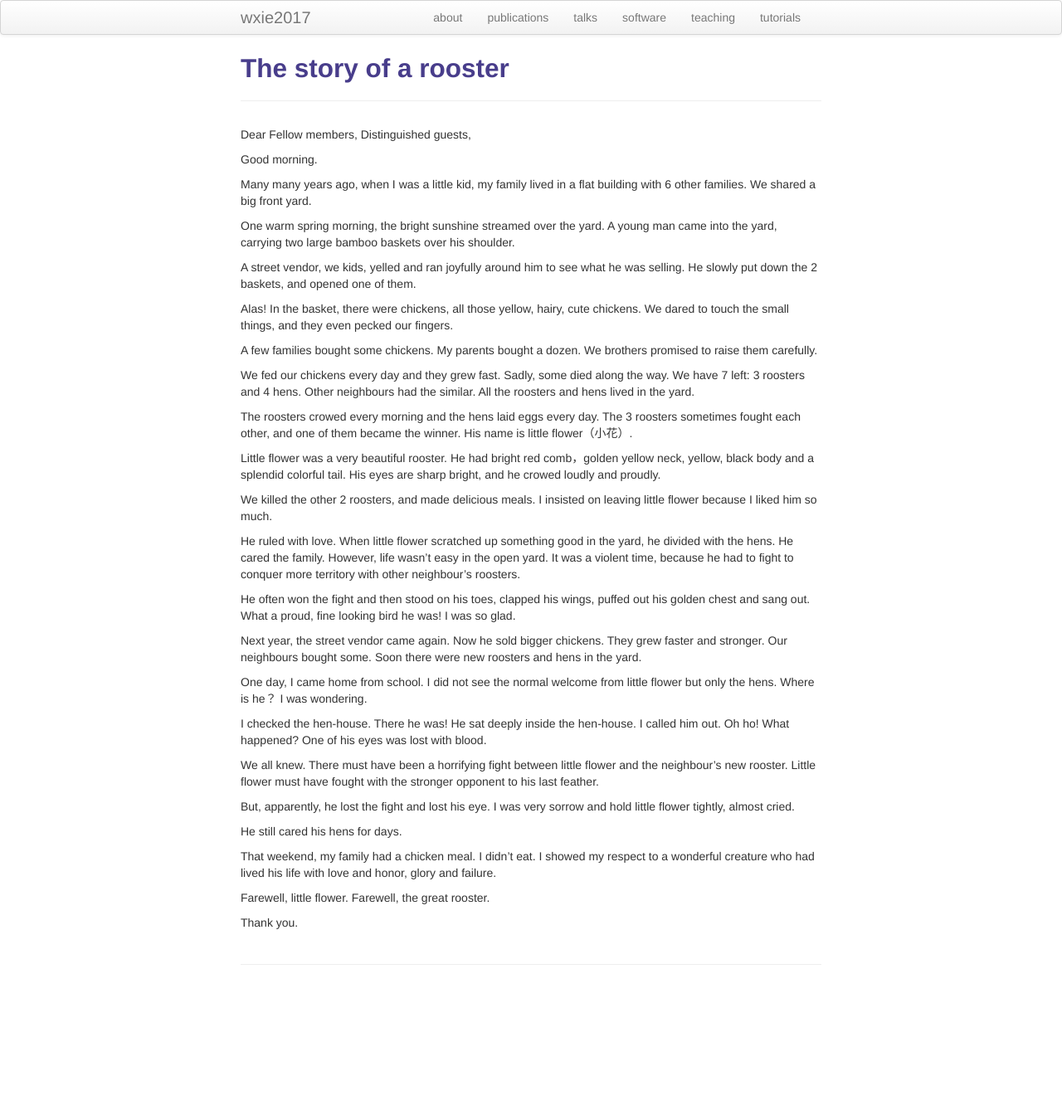
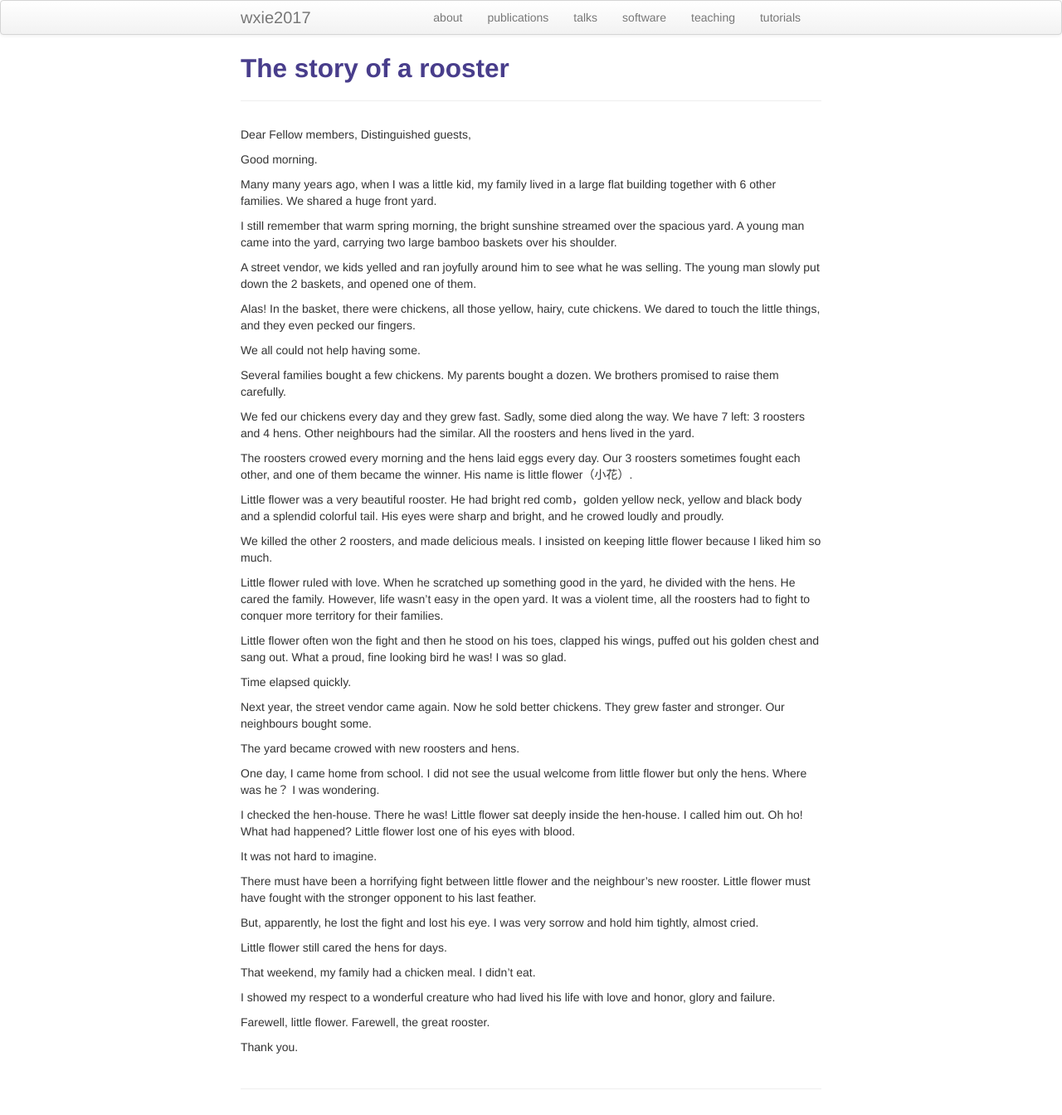
Before and after one commit to wxie2017/wxie2017.github.io, a Jekyll site: the page built from pages/speech/story_of_rooster.md, in a window 1280 px wide. Shown: the whole page at 83% size. Built offline with Jekyll 4.4.1, drawn with Linux system fonts in a browser that asks for light colours; before the commit the page ends 1194 px from its top, so only the background shows below that.

Commit message:
refine the story

```diff
--- a/pages/speech/story_of_rooster.md
+++ b/pages/speech/story_of_rooster.md
@@ -10,66 +10,78 @@ Distinguished guests,
 
 Good morning.
 
-Many many years ago, when I was a little kid, my family lived in a flat
-building with 6 other families. We shared a big front yard.
+Many many years ago, when I was a little kid, my family lived in a large
+flat building together with 6 other families. We shared a huge front yard.
 
-One warm spring morning, the bright sunshine streamed over the yard. A
-young man came into the yard, carrying two large bamboo baskets over his
-shoulder.
+I still remember that warm spring morning, the bright sunshine streamed
+over the spacious yard. A young man came into the yard, carrying two large
+bamboo baskets over his shoulder.
 
-A street vendor, we kids, yelled and ran joyfully around him to see what
-he was selling. He slowly put down the 2 baskets, and opened one of them.
+A street vendor, we kids yelled and ran joyfully around him to see what
+he was selling. The young man slowly put down the 2 baskets, and opened
+one of them.
 
-Alas! In the basket, there were chickens, all those yellow, hairy, cute chickens.
-We dared to touch the small things, and they even pecked our fingers.
+Alas! In the basket, there were chickens, all those yellow, hairy, cute
+chickens. We dared to touch the little things, and they even pecked our
+fingers.
 
-A few families bought some chickens. My parents bought a dozen. We brothers
+We all could not help having some.
+
+Several families bought a few chickens. My parents bought a dozen. We brothers
 promised to raise them carefully.
 
 We fed our chickens every day and they grew fast. Sadly, some died along the
 way. We have 7 left: 3 roosters and 4 hens. Other neighbours had the similar.
 All the roosters and hens lived in the yard.
 
-The roosters crowed every morning and the hens laid eggs every day. The 3 roosters
+The roosters crowed every morning and the hens laid eggs every day. Our 3 roosters
 sometimes fought each other, and one of them became the winner. His name is
 little flower（小花）.
 
 Little flower was a very beautiful rooster. He had bright red comb，golden yellow
-neck, yellow, black body and a splendid colorful tail. His eyes are sharp bright,
-and he crowed loudly and proudly.
+neck, yellow and black body and a splendid colorful tail. His eyes were sharp and
+bright, and he crowed loudly and proudly.
 
-We killed the other 2 roosters, and made delicious meals. I insisted on leaving little
-flower because I liked him so much.
+We killed the other 2 roosters, and made delicious meals. I insisted on keeping
+little flower because I liked him so much.
 
-He ruled with love. When little flower scratched up something good in the yard, he
-divided with the hens. He cared the family. However, life wasn't easy in the open yard.
-It was a violent time, because he had to fight to conquer more territory with other
-neighbour's roosters.
+Little flower ruled with love. When he scratched up something good in the yard, he
+divided with the hens. He cared the family. However, life wasn't easy in the open
+yard. It was a violent time, all the roosters had to fight to conquer more territory
+for their families.
 
-He often won the fight and then stood on his toes, clapped his wings, puffed out his
-golden chest and sang out. What a proud, fine looking bird he was! I was so glad.
+Little flower often won the fight and then he stood on his toes, clapped his wings,
+puffed out his golden chest and sang out. What a proud, fine looking bird he was!
+I was so glad.
 
-Next year, the street vendor came again. Now he sold bigger chickens. They grew faster
-and stronger. Our neighbours bought some. Soon there were new roosters and hens in the
-yard.
+Time elapsed quickly.
 
-One day, I came home from school. I did not see the normal welcome from little flower
-but only the hens. Where is he？ I was wondering.
+Next year, the street vendor came again. Now he sold better chickens. They grew faster
+and stronger. Our neighbours bought some.
 
-I checked the hen-house. There he was! He sat deeply inside the hen-house. I called him
-out. Oh ho! What happened? One of his eyes was lost with blood.
+The yard became crowed with new roosters and hens.
 
-We all knew. There must have been a horrifying fight between little flower and the
-neighbour's new rooster. Little flower must have fought with the stronger opponent to
-his last feather.
+One day, I came home from school. I did not see the usual welcome from little flower
+but only the hens. Where was he？ I was wondering.
 
-But, apparently, he lost the fight and lost his eye. I was very sorrow and hold little
-flower tightly, almost cried.
+I checked the hen-house. There he was! Little flower sat deeply inside the hen-house.
+I called him out. Oh ho! What had happened? Little flower lost one of his eyes with
+blood.
 
-He still cared his hens for days.
+It was not hard to imagine.
 
-That weekend, my family had a chicken meal. I didn't eat. I showed my respect to
-a wonderful creature who had lived his life with love and honor, glory and failure.
+There must have been a horrifying fight between little flower and the neighbour's new
+rooster. Little flower must have fought with the stronger opponent to his last feather.
+
+But, apparently, he lost the fight and lost his eye. I was very sorrow and hold him
+tightly, almost cried.
+
+Little flower still cared the hens for days.
+
+That weekend, my family had a chicken meal. I didn't eat.
+
+I showed my respect to a wonderful creature who had lived his life with love and honor,
+glory and failure.
 
 Farewell, little flower. Farewell, the great rooster.
 
```
